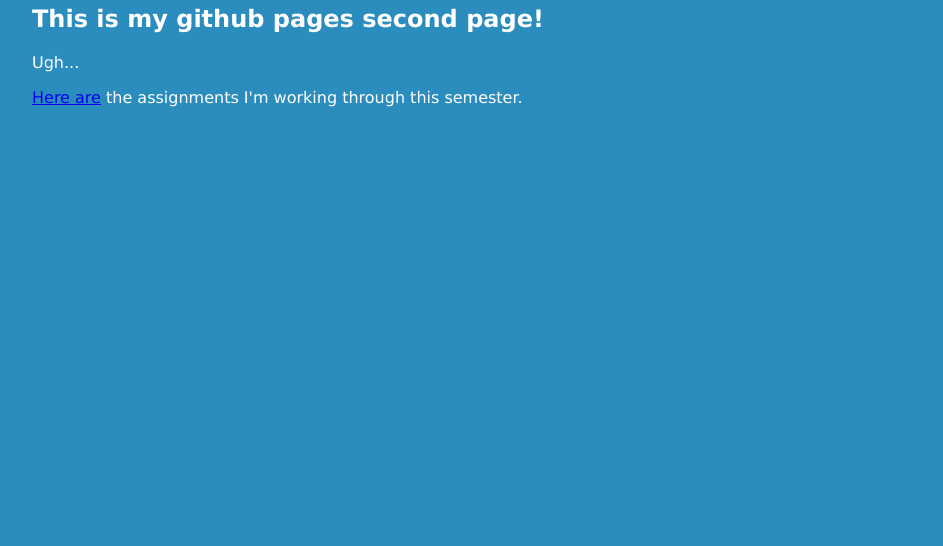
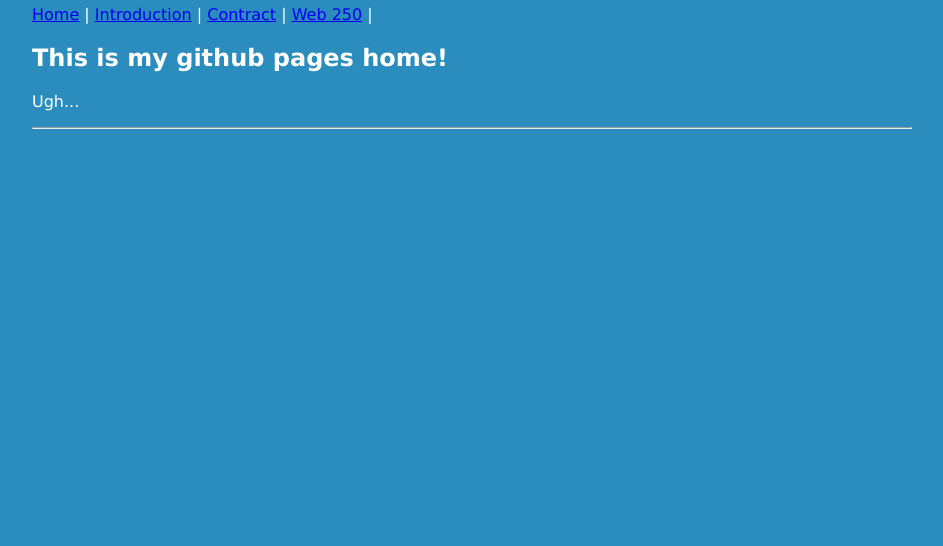
Before and after one commit to Raeldrele/raeldrele.github.io, a plain HTML site: page index.html in a window 1280 px wide. Shown: the part 254-800 px from the top of the page, without its empty margins (168-1111 px from the left). Drawn offline with Linux system fonts and the light colour scheme.

Commit message:
Update index.html

```diff
--- a/index.html
+++ b/index.html
@@ -5,15 +5,30 @@
     <link href = "styles/default.css" rel = "stylesheet" />
   </head>
 <body>
+ <main>
+  <h1>Katherine Engelbrecht's Kind Echidna - Home</h1>
+          <nav>
+          <a href = "index.htm">Home</a> |
+          <a href = "introduction.htm">Introduction</a> |
+          <a href = "contract.htm">Contract</a> |
+	        <a href = "web250/index.htm">Web 250</a> |
+        </nav>
 
-  <h1>Katherine Engelbrecht's Kind Echidna - Home</h1>
-
-  <h2>This is my github pages second page!</h2>
+  <h2>This is my github pages home!</h2>
 
 <p>Ugh...</p>
 
- <p>
-  <a href="https://github.com/Raeldrele/raeldrele.github.io/issues/1#issue-1548453783">Here are</a> the assignments I'm working through this semester. </p>
+</main>
+  <footer>
+    <hr>
+        <footer>
+            <a href="https://github.com/Raeldrele</a>
+            <a href="https://raeldrele.github.io/</a>
+            <a href="https://www.freecodecamp.org/Raeldrele</a>
+            <a href="https://www.codecademy.com/profiles/Raeldrele</a>
+            <a href="https://www.linkedin.com/in/kate-engelbrecht-2483401a</a>
+        </footer>
+    </div>
 
 </body>
 </html>
```
